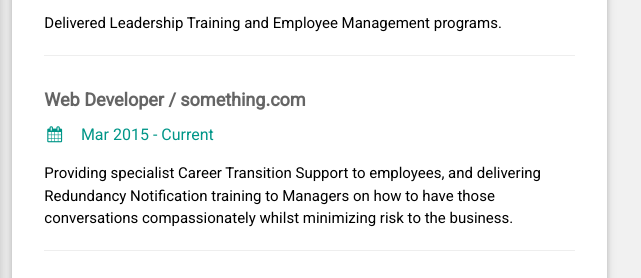
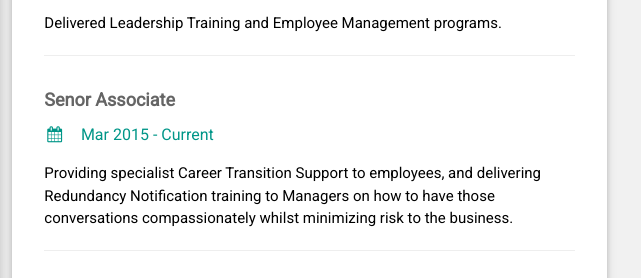
Before and after one commit to sammielee1/terry2020, a plain HTML site: page index.html in a window 1280 px wide. Shown: the part 1175-1453 px from the top of the page, 483-1124 px from the left. Drawn offline with nearby package versions, Linux system fonts and the light colour scheme.

Commit message:
Update index.html

```diff
--- a/index.html
+++ b/index.html
@@ -115,7 +115,7 @@ html,body,h1,h2,h3,h4,h5,h6 {font-family: "Roboto", sans-serif}
           <hr>
         </div>
         <div class="w3-container">
-          <h5 class="w3-opacity"><b>Web Developer / something.com</b></h5>
+          <h5 class="w3-opacity"><b>Senor Associate</b></h5>
           <h6 class="w3-text-teal"><i class="fa fa-calendar fa-fw w3-margin-right"></i>Mar 2015 - Current</h6>
           <p>Providing specialist Career Transition Support to employees, and delivering Redundancy Notification training to Managers on how to have those conversations compassionately whilst minimizing risk to the business.</p>
           <hr>
```
